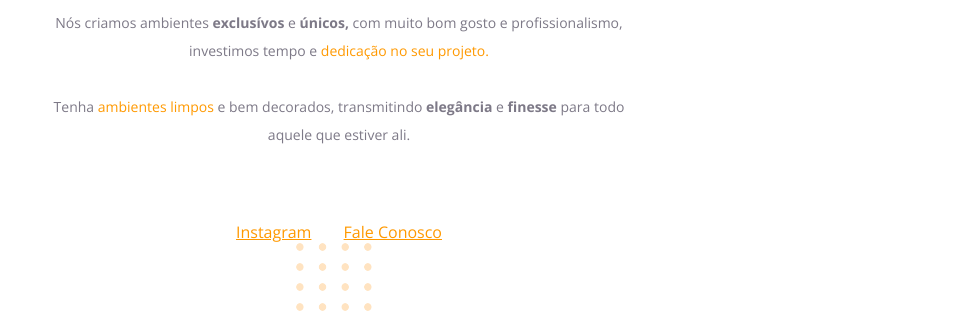
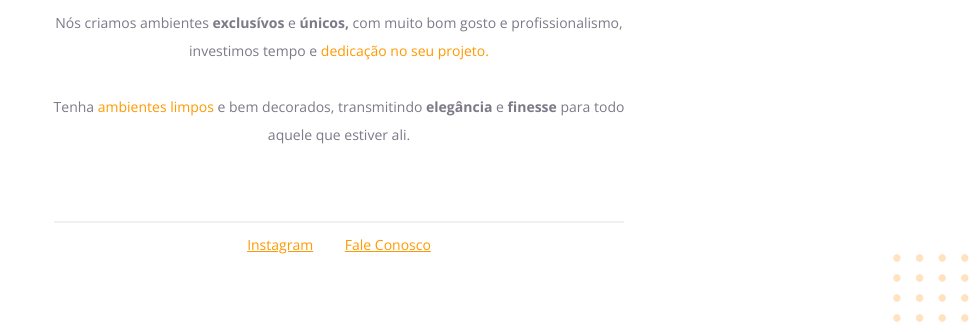
Before and after one commit to ricardojcosta/explorer_stage2_projeto1-, a plain HTML site: page index.html in a window 1280 px wide. Shown: the part 468-800 px from the top of the page, without its empty margins (301-1280 px from the left). Drawn offline with nearby package versions, Linux system fonts and the light colour scheme.

Commit message:
Adicionando CSS e ajustes html - Final

```diff
--- a/index.html
+++ b/index.html
@@ -31,7 +31,9 @@
 
     </div>
     <div id="footer">
-        <a href="https://instagram.com/moveisparavoce">Instagram</a>
+        <div class="line"></div>
+
+        <a target="_blank" href="https://instagram.com/moveisparavoce">Instagram</a>
         <a href="mailto:contato@moveisparavoce.com">Fale Conosco</a>
     </div>
 
--- a/style.css
+++ b/style.css
@@ -31,7 +31,7 @@ span, a{
     color: #FF9900;
 }
 
-p {
+p , #footer{
     color: #7D7987;
     font-size: 14px;
     line-height: 28px;
@@ -40,3 +40,17 @@ p {
 #footer a + a{/* pegue um 'a' que tem anterior a ele um 'a' */
     margin-left: 28px;
 }
+
+.line{
+    width: 568px;
+    height: 0;
+    margin: 0 auto 8px;
+    border: 1px solid #edf2ec;
+
+}
+
+#balls {
+    position: fixed;
+    bottom: 0;
+    right: 0;
+}
```
